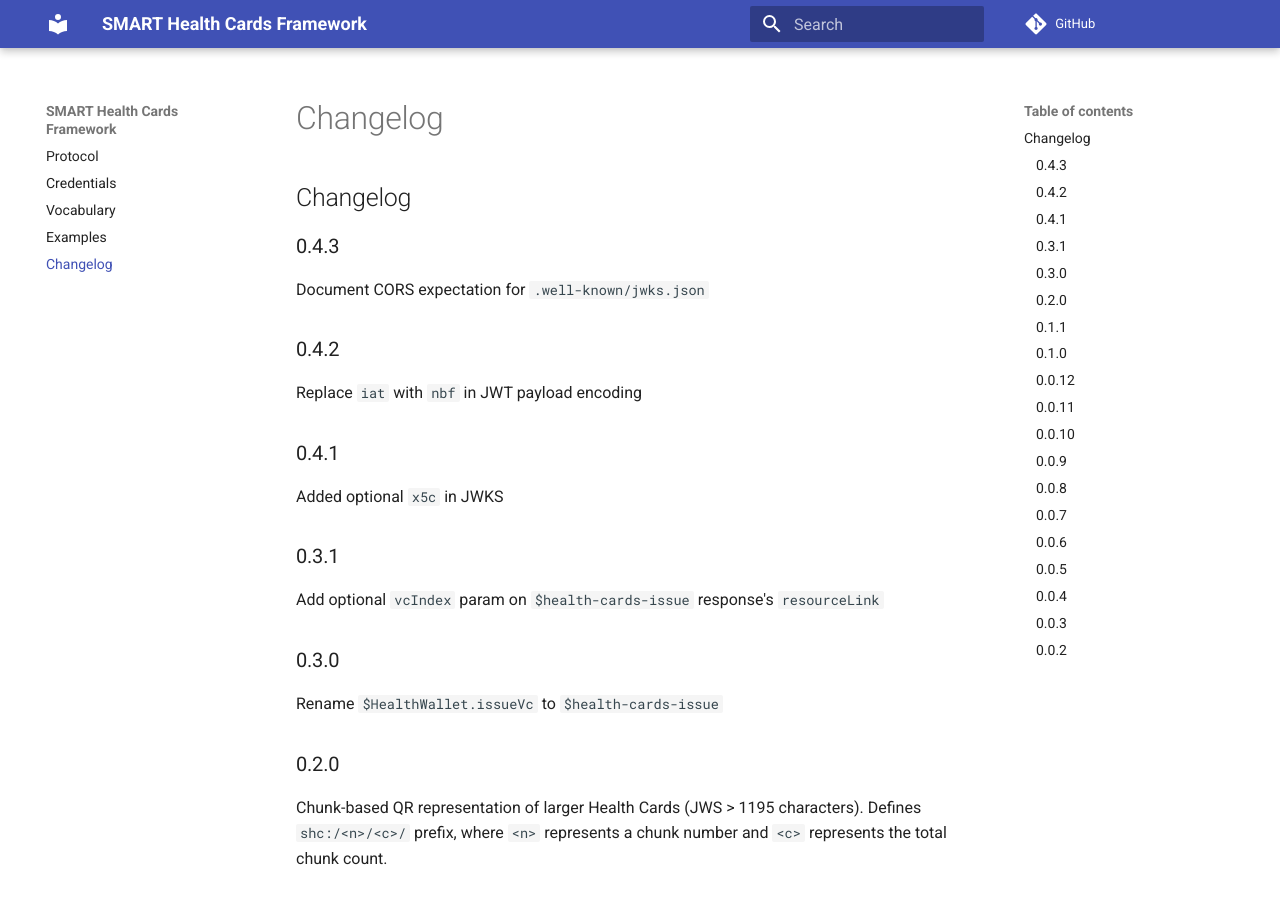
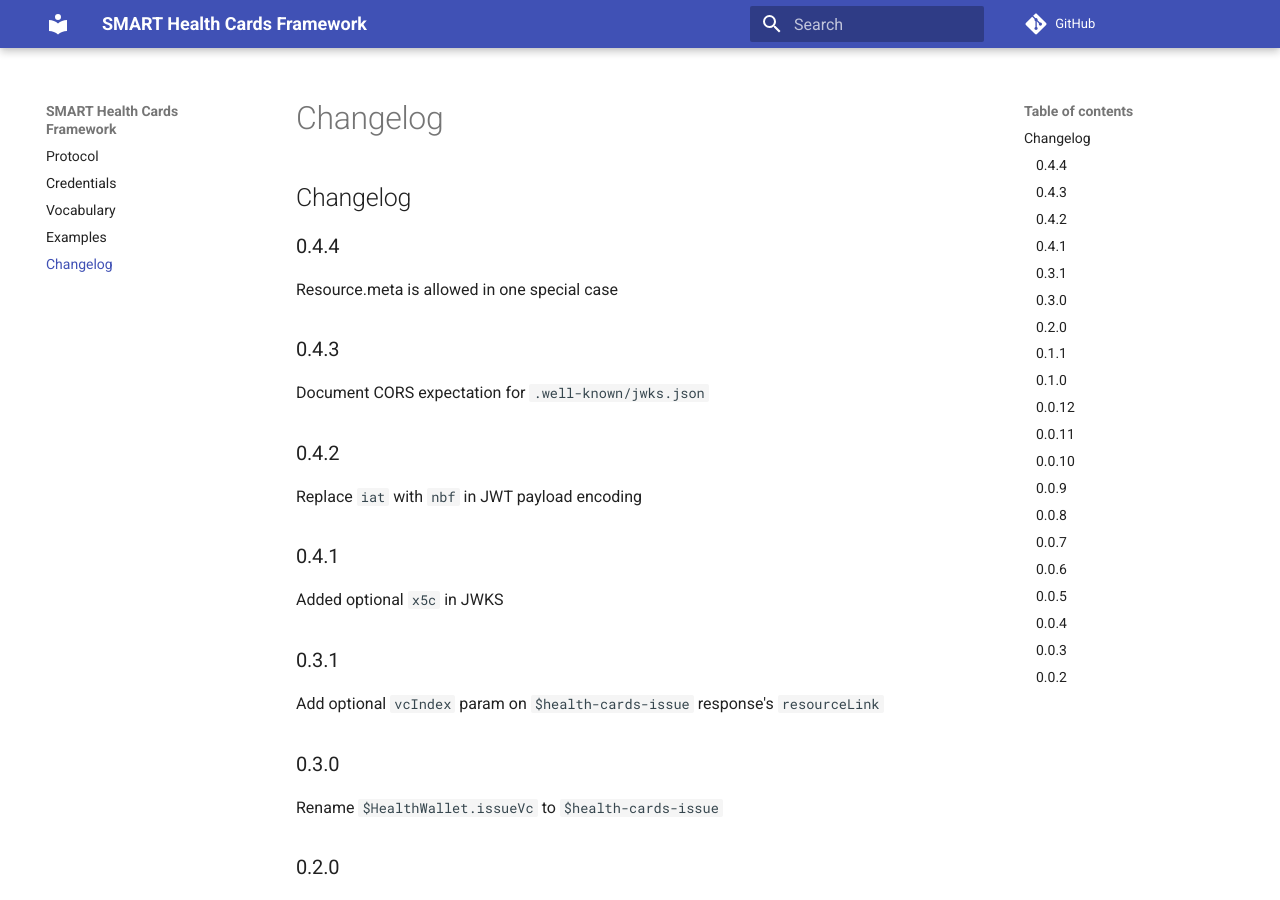
Before and after one commit to smart-on-fhir/health-cards, an MkDocs documentation site: the page built from docs/changelog.md, in a window 1280 px wide and 900 px high. Built offline with MkDocs 1.6.1 and Material for MkDocs 9.7.7, drawn with Linux system fonts in a browser that asks for light colours; comment, search, counter and statistics services are not loaded.

Commit message:
clarify Meta is allowed in one special case (#117)
* clarify Meta is allowed in one special case

* Update changelog.md

* Update changelog.md

```diff
--- a/docs/changelog.md
+++ b/docs/changelog.md
@@ -1,4 +1,8 @@
 # Changelog
+
+## 0.4.4
+
+Resource.meta is allowed in one special case
 
 ## 0.4.3
 
```
Also changed, not shown: docs/index.md (+1 -1 lines).
